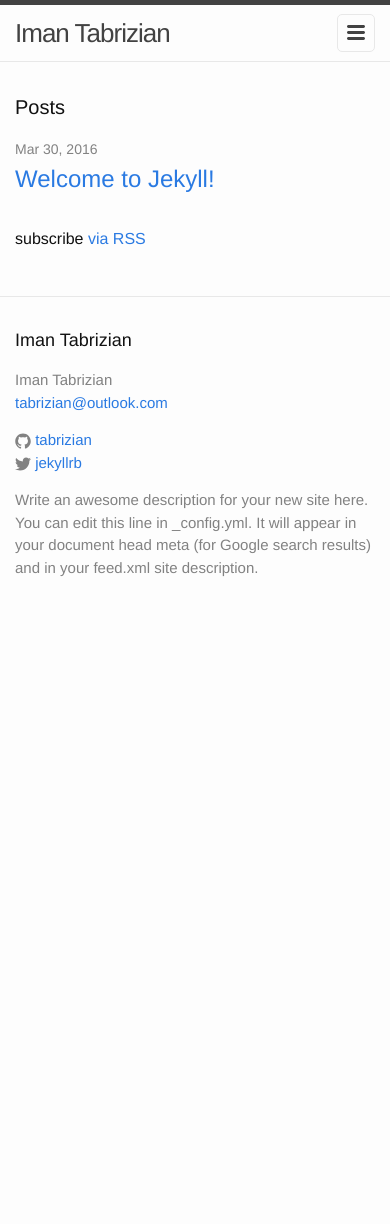
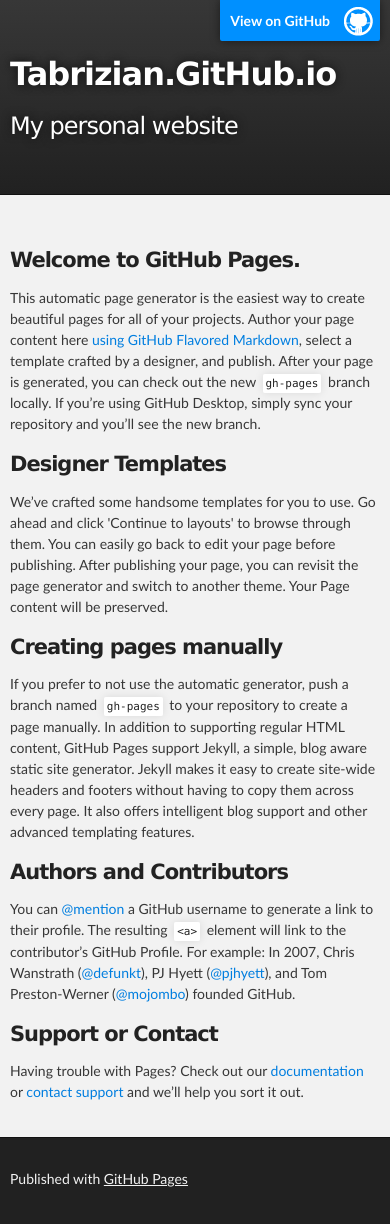
Before and after one commit to Tabrizian/tabrizian.github.io, a Jekyll site: the page index.html, which Jekyll copies as it is, in a window 390 px wide. Built offline with Jekyll 4.4.1, drawn with Linux system fonts in a browser that asks for light colours; before the commit the page ends 900 px from its top, so only the background shows below that.

Commit message:
Replace master branch with page content via GitHub

```diff
--- a/index.html
+++ b/index.html
@@ -1,23 +1,67 @@
----
-layout: default
----
+<!DOCTYPE html>
+<html>
 
-<div class="home">
+  <head>
+    <meta charset='utf-8'>
+    <meta http-equiv="X-UA-Compatible" content="chrome=1">
+    <meta name="description" content="Tabrizian.GitHub.io : My personal website">
 
-  <h1 class="page-heading">Posts</h1>
+    <link rel="stylesheet" type="text/css" media="screen" href="stylesheets/stylesheet.css">
 
-  <ul class="post-list">
-    {% for post in site.posts %}
-      <li>
-        <span class="post-meta">{{ post.date | date: "%b %-d, %Y" }}</span>
+    <title>Tabrizian.GitHub.io</title>
+  </head>
 
-        <h2>
-          <a class="post-link" href="{{ post.url | prepend: site.baseurl }}">{{ post.title }}</a>
-        </h2>
-      </li>
-    {% endfor %}
-  </ul>
+  <body>
 
-  <p class="rss-subscribe">subscribe <a href="{{ "/feed.xml" | prepend: site.baseurl }}">via RSS</a></p>
+    <!-- HEADER -->
+    <div id="header_wrap" class="outer">
+        <header class="inner">
+          <a id="forkme_banner" href="https://github.com/Tabrizian">View on GitHub</a>
 
-</div>
+          <h1 id="project_title">Tabrizian.GitHub.io</h1>
+          <h2 id="project_tagline">My personal website</h2>
+
+        </header>
+    </div>
+
+    <!-- MAIN CONTENT -->
+    <div id="main_content_wrap" class="outer">
+      <section id="main_content" class="inner">
+        <h3>
+<a id="welcome-to-github-pages" class="anchor" href="#welcome-to-github-pages" aria-hidden="true"><span aria-hidden="true" class="octicon octicon-link"></span></a>Welcome to GitHub Pages.</h3>
+
+<p>This automatic page generator is the easiest way to create beautiful pages for all of your projects. Author your page content here <a href="https://guides.github.com/features/mastering-markdown/">using GitHub Flavored Markdown</a>, select a template crafted by a designer, and publish. After your page is generated, you can check out the new <code>gh-pages</code> branch locally. If you’re using GitHub Desktop, simply sync your repository and you’ll see the new branch.</p>
+
+<h3>
+<a id="designer-templates" class="anchor" href="#designer-templates" aria-hidden="true"><span aria-hidden="true" class="octicon octicon-link"></span></a>Designer Templates</h3>
+
+<p>We’ve crafted some handsome templates for you to use. Go ahead and click 'Continue to layouts' to browse through them. You can easily go back to edit your page before publishing. After publishing your page, you can revisit the page generator and switch to another theme. Your Page content will be preserved.</p>
+
+<h3>
+<a id="creating-pages-manually" class="anchor" href="#creating-pages-manually" aria-hidden="true"><span aria-hidden="true" class="octicon octicon-link"></span></a>Creating pages manually</h3>
+
+<p>If you prefer to not use the automatic generator, push a branch named <code>gh-pages</code> to your repository to create a page manually. In addition to supporting regular HTML content, GitHub Pages support Jekyll, a simple, blog aware static site generator. Jekyll makes it easy to create site-wide headers and footers without having to copy them across every page. It also offers intelligent blog support and other advanced templating features.</p>
+
+<h3>
+<a id="authors-and-contributors" class="anchor" href="#authors-and-contributors" aria-hidden="true"><span aria-hidden="true" class="octicon octicon-link"></span></a>Authors and Contributors</h3>
+
+<p>You can <a href="https://help.github.com/articles/basic-writing-and-formatting-syntax/#mentioning-users-and-teams" class="user-mention">@mention</a> a GitHub username to generate a link to their profile. The resulting <code>&lt;a&gt;</code> element will link to the contributor’s GitHub Profile. For example: In 2007, Chris Wanstrath (<a href="https://github.com/defunkt" class="user-mention">@defunkt</a>), PJ Hyett (<a href="https://github.com/pjhyett" class="user-mention">@pjhyett</a>), and Tom Preston-Werner (<a href="https://github.com/mojombo" class="user-mention">@mojombo</a>) founded GitHub.</p>
+
+<h3>
+<a id="support-or-contact" class="anchor" href="#support-or-contact" aria-hidden="true"><span aria-hidden="true" class="octicon octicon-link"></span></a>Support or Contact</h3>
+
+<p>Having trouble with Pages? Check out our <a href="https://help.github.com/pages">documentation</a> or <a href="https://github.com/contact">contact support</a> and we’ll help you sort it out.</p>
+      </section>
+    </div>
+
+    <!-- FOOTER  -->
+    <div id="footer_wrap" class="outer">
+      <footer class="inner">
+        <p>Published with <a href="https://pages.github.com">GitHub Pages</a></p>
+      </footer>
+    </div>
+
+
+
+  </body>
+</html>
--- /dev/null
+++ b/javascripts/main.js
@@ -0,0 +1 @@
+console.log('This would be the main JS file.');
--- /dev/null
+++ b/stylesheets/github-light.css
@@ -0,0 +1,115 @@
+/*
+   Copyright 2014 GitHub Inc.
+
+   Licensed under the Apache License, Version 2.0 (the "License");
+   you may not use this file except in compliance with the License.
+   You may obtain a copy of the License at
+
+       http://www.apache.org/licenses/LICENSE-2.0
+
+   Unless required by applicable law or agreed to in writing, software
+   distributed under the License is distributed on an "AS IS" BASIS,
+   WITHOUT WARRANTIES OR CONDITIONS OF ANY KIND, either express or implied.
+   See the License for the specific language governing permissions and
+   limitations under the License.
+
+*/
+
+.pl-c /* comment */ {
+  color: #969896;
+}
+
+.pl-c1      /* constant, markup.raw, meta.diff.header, meta.module-reference, meta.property-name, support, support.constant, support.variable, variable.other.constant */,
+.pl-s .pl-v /* string variable */ {
+  color: #0086b3;
+}
+
+.pl-e  /* entity */,
+.pl-en /* entity.name */ {
+  color: #795da3;
+}
+
+.pl-s .pl-s1 /* string source */,
+.pl-smi      /* storage.modifier.import, storage.modifier.package, storage.type.java, variable.other, variable.parameter.function */ {
+  color: #333;
+}
+
+.pl-ent /* entity.name.tag */ {
+  color: #63a35c;
+}
+
+.pl-k /* keyword, storage, storage.type */ {
+  color: #a71d5d;
+}
+
+.pl-pds              /* punctuation.definition.string, string.regexp.character-class */,
+.pl-s                /* string */,
+.pl-s .pl-pse .pl-s1 /* string punctuation.section.embedded source */,
+.pl-sr               /* string.regexp */,
+.pl-sr .pl-cce       /* string.regexp constant.character.escape */,
+.pl-sr .pl-sra       /* string.regexp string.regexp.arbitrary-repitition */,
+.pl-sr .pl-sre       /* string.regexp source.ruby.embedded */ {
+  color: #183691;
+}
+
+.pl-v /* variable */ {
+  color: #ed6a43;
+}
+
+.pl-id /* invalid.deprecated */ {
+  color: #b52a1d;
+}
+
+.pl-ii /* invalid.illegal */ {
+  background-color: #b52a1d;
+  color: #f8f8f8;
+}
+
+.pl-sr .pl-cce /* string.regexp constant.character.escape */ {
+  color: #63a35c;
+  font-weight: bold;
+}
+
+.pl-ml /* markup.list */ {
+  color: #693a17;
+}
+
+.pl-mh        /* markup.heading */,
+.pl-mh .pl-en /* markup.heading entity.name */,
+.pl-ms        /* meta.separator */ {
+  color: #1d3e81;
+  font-weight: bold;
+}
+
+.pl-mq /* markup.quote */ {
+  color: #008080;
+}
+
+.pl-mi /* markup.italic */ {
+  color: #333;
+  font-style: italic;
+}
+
+.pl-mb /* markup.bold */ {
+  color: #333;
+  font-weight: bold;
+}
+
+.pl-md /* markup.deleted, meta.diff.header.from-file */ {
+  background-color: #ffecec;
+  color: #bd2c00;
+}
+
+.pl-mi1 /* markup.inserted, meta.diff.header.to-file */ {
+  background-color: #eaffea;
+  color: #55a532;
+}
+
+.pl-mdr /* meta.diff.range */ {
+  color: #795da3;
+  font-weight: bold;
+}
+
+.pl-mo /* meta.output */ {
+  color: #1d3e81;
+}
--- /dev/null
+++ b/stylesheets/stylesheet.css
@@ -0,0 +1,425 @@
+/*******************************************************************************
+Slate Theme for GitHub Pages
+by Jason Costello, @jsncostello
+*******************************************************************************/
+
+@import url(github-light.css);
+
+/*******************************************************************************
+MeyerWeb Reset
+*******************************************************************************/
+
+html, body, div, span, applet, object, iframe,
+h1, h2, h3, h4, h5, h6, p, blockquote, pre,
+a, abbr, acronym, address, big, cite, code,
+del, dfn, em, img, ins, kbd, q, s, samp,
+small, strike, strong, sub, sup, tt, var,
+b, u, i, center,
+dl, dt, dd, ol, ul, li,
+fieldset, form, label, legend,
+table, caption, tbody, tfoot, thead, tr, th, td,
+article, aside, canvas, details, embed,
+figure, figcaption, footer, header, hgroup,
+menu, nav, output, ruby, section, summary,
+time, mark, audio, video {
+  margin: 0;
+  padding: 0;
+  border: 0;
+  font: inherit;
+  vertical-align: baseline;
+}
+
+/* HTML5 display-role reset for older browsers */
+article, aside, details, figcaption, figure,
+footer, header, hgroup, menu, nav, section {
+  display: block;
+}
+
+ol, ul {
+  list-style: none;
+}
+
+table {
+  border-collapse: collapse;
+  border-spacing: 0;
+}
+
+/*******************************************************************************
+Theme Styles
+*******************************************************************************/
+
+body {
+  box-sizing: border-box;
+  color:#373737;
+  background: #212121;
+  font-size: 16px;
+  font-family: 'Myriad Pro', Calibri, Helvetica, Arial, sans-serif;
+  line-height: 1.5;
+  -webkit-font-smoothing: antialiased;
+}
+
+h1, h2, h3, h4, h5, h6 {
+  margin: 10px 0;
+  font-weight: 700;
+  color:#222222;
+  font-family: 'Lucida Grande', 'Calibri', Helvetica, Arial, sans-serif;
+  letter-spacing: -1px;
+}
+
+h1 {
+  font-size: 36px;
+  font-weight: 700;
+}
+
+h2 {
+  padding-bottom: 10px;
+  font-size: 32px;
+  background: url('../images/bg_hr.png') repeat-x bottom;
+}
+
+h3 {
+  font-size: 24px;
+}
+
+h4 {
+  font-size: 21px;
+}
+
+h5 {
+  font-size: 18px;
+}
+
+h6 {
+  font-size: 16px;
+}
+
+p {
+  margin: 10px 0 15px 0;
+}
+
+footer p {
+  color: #f2f2f2;
+}
+
+a {
+  text-decoration: none;
+  color: #007edf;
+  text-shadow: none;
+
+  transition: color 0.5s ease;
+  transition: text-shadow 0.5s ease;
+  -webkit-transition: color 0.5s ease;
+  -webkit-transition: text-shadow 0.5s ease;
+  -moz-transition: color 0.5s ease;
+  -moz-transition: text-shadow 0.5s ease;
+  -o-transition: color 0.5s ease;
+  -o-transition: text-shadow 0.5s ease;
+  -ms-transition: color 0.5s ease;
+  -ms-transition: text-shadow 0.5s ease;
+}
+
+a:hover, a:focus {text-decoration: underline;}
+
+footer a {
+  color: #F2F2F2;
+  text-decoration: underline;
+}
+
+em {
+  font-style: italic;
+}
+
+strong {
+  font-weight: bold;
+}
+
+img {
+  position: relative;
+  margin: 0 auto;
+  max-width: 739px;
+  padding: 5px;
+  margin: 10px 0 10px 0;
+  border: 1px solid #ebebeb;
+
+  box-shadow: 0 0 5px #ebebeb;
+  -webkit-box-shadow: 0 0 5px #ebebeb;
+  -moz-box-shadow: 0 0 5px #ebebeb;
+  -o-box-shadow: 0 0 5px #ebebeb;
+  -ms-box-shadow: 0 0 5px #ebebeb;
+}
+
+p img {
+  display: inline;
+  margin: 0;
+  padding: 0;
+  vertical-align: middle;
+  text-align: center;
+  border: none;
+}
+
+pre, code {
+  width: 100%;
+  color: #222;
+  background-color: #fff;
+
+  font-family: Monaco, "Bitstream Vera Sans Mono", "Lucida Console", Terminal, monospace;
+  font-size: 14px;
+
+  border-radius: 2px;
+  -moz-border-radius: 2px;
+  -webkit-border-radius: 2px;
+}
+
+pre {
+  width: 100%;
+  padding: 10px;
+  box-shadow: 0 0 10px rgba(0,0,0,.1);
+  overflow: auto;
+}
+
+code {
+  padding: 3px;
+  margin: 0 3px;
+  box-shadow: 0 0 10px rgba(0,0,0,.1);
+}
+
+pre code {
+  display: block;
+  box-shadow: none;
+}
+
+blockquote {
+  color: #666;
+  margin-bottom: 20px;
+  padding: 0 0 0 20px;
+  border-left: 3px solid #bbb;
+}
+
+
+ul, ol, dl {
+  margin-bottom: 15px
+}
+
+ul {
+  list-style-position: inside;
+  list-style: disc;
+  padding-left: 20px;
+}
+
+ol {
+  list-style-position: inside;
+  list-style: decimal;
+  padding-left: 20px;
+}
+
+dl dt {
+  font-weight: bold;
+}
+
+dl dd {
+  padding-left: 20px;
+  font-style: italic;
+}
+
+dl p {
+  padding-left: 20px;
+  font-style: italic;
+}
+
+hr {
+  height: 1px;
+  margin-bottom: 5px;
+  border: none;
+  background: url('../images/bg_hr.png') repeat-x center;
+}
+
+table {
+  border: 1px solid #373737;
+  margin-bottom: 20px;
+  text-align: left;
+ }
+
+th {
+  font-family: 'Lucida Grande', 'Helvetica Neue', Helvetica, Arial, sans-serif;
+  padding: 10px;
+  background: #373737;
+  color: #fff;
+ }
+
+td {
+  padding: 10px;
+  border: 1px solid #373737;
+ }
+
+form {
+  background: #f2f2f2;
+  padding: 20px;
+}
+
+/*******************************************************************************
+Full-Width Styles
+*******************************************************************************/
+
+.outer {
+  width: 100%;
+}
+
+.inner {
+  position: relative;
+  max-width: 640px;
+  padding: 20px 10px;
+  margin: 0 auto;
+}
+
+#forkme_banner {
+  display: block;
+  position: absolute;
+  top:0;
+  right: 10px;
+  z-index: 10;
+  padding: 10px 50px 10px 10px;
+  color: #fff;
+  background: url('../images/blacktocat.png') #0090ff no-repeat 95% 50%;
+  font-weight: 700;
+  box-shadow: 0 0 10px rgba(0,0,0,.5);
+  border-bottom-left-radius: 2px;
+  border-bottom-right-radius: 2px;
+}
+
+#header_wrap {
+  background: #212121;
+  background: -moz-linear-gradient(top, #373737, #212121);
+  background: -webkit-linear-gradient(top, #373737, #212121);
+  background: -ms-linear-gradient(top, #373737, #212121);
+  background: -o-linear-gradient(top, #373737, #212121);
+  background: linear-gradient(top, #373737, #212121);
+}
+
+#header_wrap .inner {
+  padding: 50px 10px 30px 10px;
+}
+
+#project_title {
+  margin: 0;
+  color: #fff;
+  font-size: 42px;
+  font-weight: 700;
+  text-shadow: #111 0px 0px 10px;
+}
+
+#project_tagline {
+  color: #fff;
+  font-size: 24px;
+  font-weight: 300;
+  background: none;
+  text-shadow: #111 0px 0px 10px;
+}
+
+#downloads {
+  position: absolute;
+  width: 210px;
+  z-index: 10;
+  bottom: -40px;
+  right: 0;
+  height: 70px;
+  background: url('../images/icon_download.png') no-repeat 0% 90%;
+}
+
+.zip_download_link {
+  display: block;
+  float: right;
+  width: 90px;
+  height:70px;
+  text-indent: -5000px;
+  overflow: hidden;
+  background: url(../images/sprite_download.png) no-repeat bottom left;
+}
+
+.tar_download_link {
+  display: block;
+  float: right;
+  width: 90px;
+  height:70px;
+  text-indent: -5000px;
+  overflow: hidden;
+  background: url(../images/sprite_download.png) no-repeat bottom right;
+  margin-left: 10px;
+}
+
+.zip_download_link:hover {
+  background: url(../images/sprite_download.png) no-repeat top left;
+}
+
+.tar_download_link:hover {
+  background: url(../images/sprite_download.png) no-repeat top right;
+}
+
+#main_content_wrap {
+  background: #f2f2f2;
+  border-top: 1px solid #111;
+  border-bottom: 1px solid #111;
+}
+
+#main_content {
+  padding-top: 40px;
+}
+
+#footer_wrap {
+  background: #212121;
+}
+
+
+
+/*******************************************************************************
+Small Device Styles
+*******************************************************************************/
+
+@media screen and (max-width: 480px) {
+  body {
+    font-size:14px;
+  }
+
+  #downloads {
+    display: none;
+  }
+
+  .inner {
+    min-width: 320px;
+    max-width: 480px;
+  }
+
+  #project_title {
+  font-size: 32px;
+  }
+
+  h1 {
+    font-size: 28px;
+  }
+
+  h2 {
+    font-size: 24px;
+  }
+
+  h3 {
+    font-size: 21px;
+  }
+
+  h4 {
+    font-size: 18px;
+  }
+
+  h5 {
+    font-size: 14px;
+  }
+
+  h6 {
+    font-size: 12px;
+  }
+
+  code, pre {
+    min-width: 320px;
+    max-width: 480px;
+    font-size: 11px;
+  }
+
+}
```
Also changed, not shown: params.json (added, +6 -0 lines), images/bg_hr.png (added), images/blacktocat.png (added), images/icon_download.png (added), images/sprite_download.png (added).
